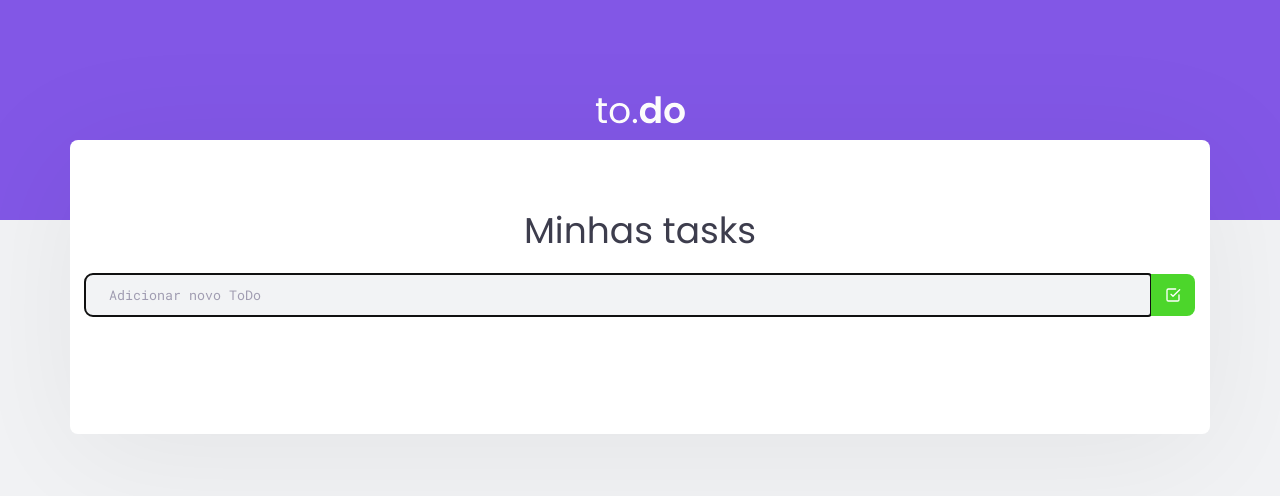
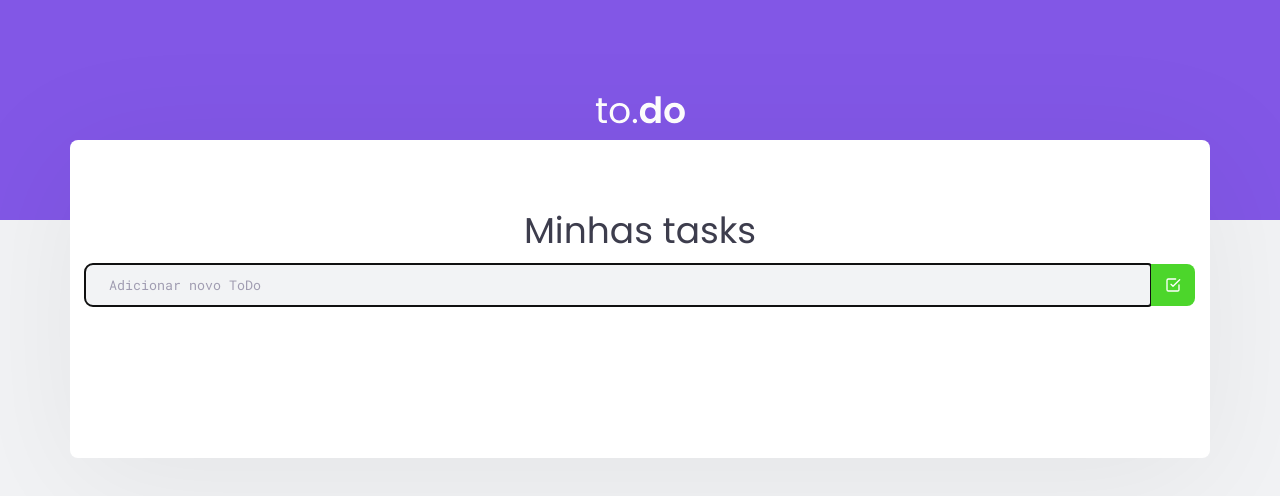
Before and after one commit to dfsilvadev/solucao-desafio-one-todolist-ignite, a React app: page / in a window 1280 px wide. Shown: the top 496 px of the page. Built offline with nearby package versions, Linux system fonts and the light colour scheme.

Commit message:
feat: estilizando o error ao tentar add uma nova tarefa com o input vazio

```diff
--- a/src/styles/components/tasklist.scss
+++ b/src/styles/components/tasklist.scss
@@ -10,8 +10,8 @@
 
   header {
     display: grid;
-    grid-template-rows: 40px 1fr;
-    row-gap: 1.5rem;
+    grid-template-rows: 40px 1fr 20px;
+    row-gap: 0.875rem;
 
     h2 {
       color: var(--text-title);
@@ -57,6 +57,11 @@
         }
       }
     }
+  }
+
+  .error {
+    color: var(--red);
+    font: 600 12px/14px "Poppins", sans-serif;
   }
 
   main {
```
